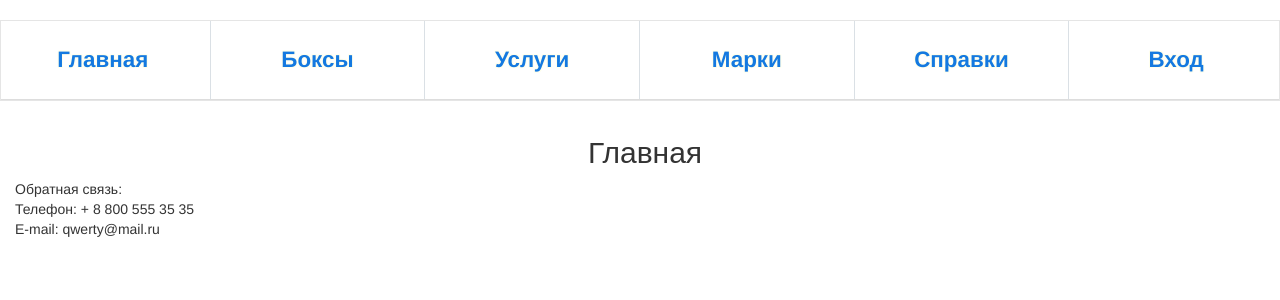
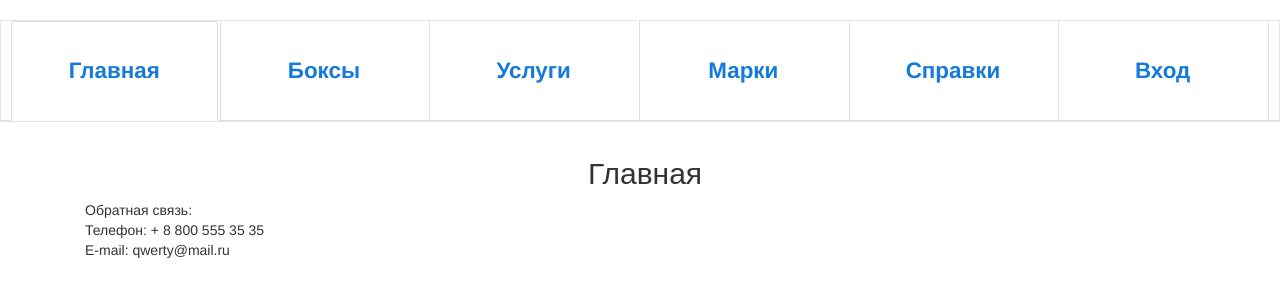
Before and after one commit to strangecamelcaselogin/db_course_project, a Flask app: page / in a window 1280 px wide. Shown: the top 300 px of the page. Run offline with Flask 2, Linux system fonts and the light colour scheme; some libraries are stand-ins or nearby versions.

Commit message:
body и head

```diff
--- a/templates/base.html
+++ b/templates/base.html
@@ -8,19 +8,20 @@
 	</head>
 	<link rel='stylesheet' href='static/bootstrap.min.css' type='text/css' media='all'>
 	<link rel='stylesheet' href='static/style.css' type='text/css' media='all'>
+	<link rel="icon" type="image/vnd.microsoft.icon" href="static/favicon.ico"/>
  <body>
     <nav>
 		<ul id="ddmenu" class="nav nav-tabs">
-		<div class="row">
 		<li class="active col-sm-2 "><a href="Index.html">Главная</a></li>
 		<li class="col-sm-2"><a href="Box.html">Боксы</a>
 		<li class="col-sm-2"><a href="Service.html">Услуги</a></li>
 		<li class="col-sm-2"><a href="Mark.html">Марки</a></li>
 		<li class="col-sm-2"><a href="Ref.html">Справки</a></li>
 		<li class="col-sm-2"><a href="Login.html">Вход</a></li>
-		</div>
 		</ul>
 	</nav>
+	<div class="container">
     {% block content %}{% endblock %}
+	</div>
   </body>
 </html>
```
